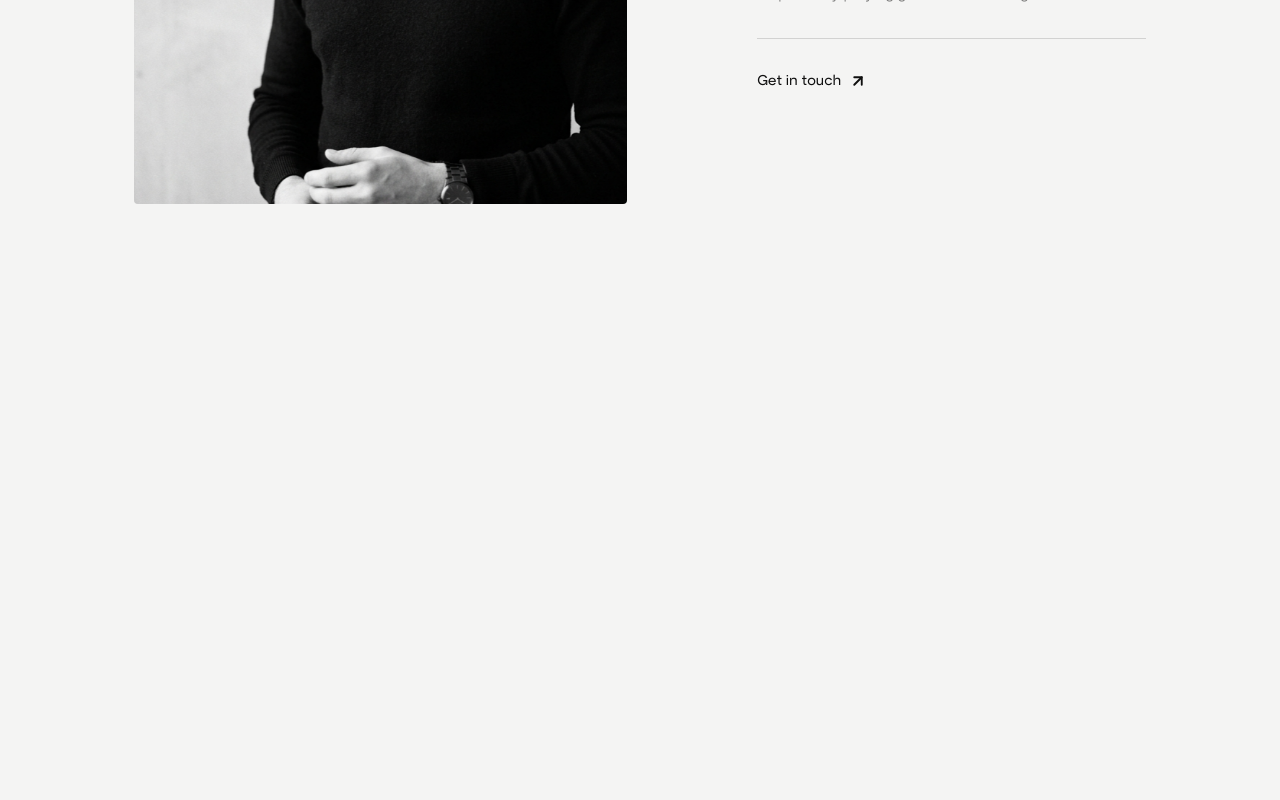
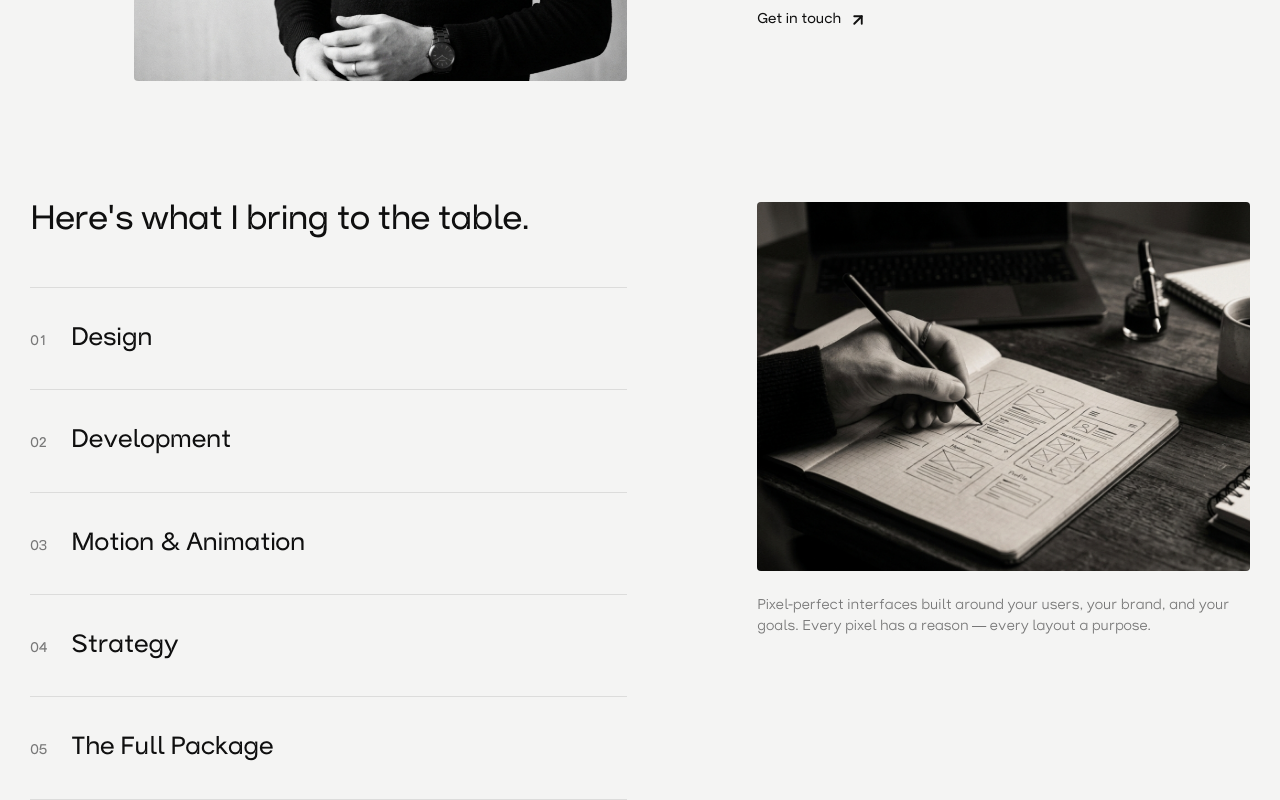
Before and after one commit to Marmik-Soni/marmiksoni-portfolio, a Next.js app: page / in a window 1280 px wide. Shown: the part 1146-1946 px from the top of the page. Before the commit the page ends 1410 px from the top, so only its background shows below. Built offline with nearby package versions, Linux system fonts and the light colour scheme.

Commit message:
feat: assemble Services component and refine Hero/Editorial UI

```diff
--- a/src/app/page.tsx
+++ b/src/app/page.tsx
@@ -1,6 +1,7 @@
 import { Navbar } from "@/components/Navbar/Navbar";
 import { Hero } from "@/components/Hero/Hero";
 import { Editorial } from "@/components/Editorial/Editorial";
+import { Services } from "@/components/Services/Services";
 
 export default function Home() {
   return (
@@ -8,6 +9,7 @@ export default function Home() {
       <Navbar />
       <Hero />
       <Editorial />
+      <Services />
     </div>
   );
 }
--- a/src/components/Editorial/Editorial.module.css
+++ b/src/components/Editorial/Editorial.module.css
@@ -9,7 +9,7 @@
 
 .imageWrapper {
   grid-column: 2 / 7;
-  aspect-ratio: 4 / 5;
+  aspect-ratio: 1 / 1;
   overflow: hidden;
   border-radius: 4px;
 }
@@ -41,12 +41,14 @@
   margin-bottom: 24px;
   font-weight: 500;
   letter-spacing: -0.01em;
+  text-align: justify;
 }
 
 .sub {
   color: var(--soft);
   line-height: 1.5;
   margin-bottom: 32px;
+  text-align: justify;
 }
 
 .divider {
--- a/src/components/Hero/Hero.module.css
+++ b/src/components/Hero/Hero.module.css
@@ -32,12 +32,13 @@
 }
 
 .lede {
-  grid-area: 1 / 10 / 2 / 13;
+  grid-area: 1 / 7 / 2 / 13;
   align-self: end;
-  max-width: 32ch;
   margin-bottom: calc(var(--title) * (var(--lh) * 0.5 - 0.35) - 0.4em);
   margin-top: 0;
-  color: var(--ink);
+  color: var(--soft);
+  font-size: calc(18px + (24px - 18px) * var(--p));
+  line-height: 1.4;
   font-weight: 400;
   text-align: right;
   opacity: 0;
@@ -61,11 +62,10 @@
 
   .lede {
     grid-area: auto;
-    grid-column: 4 / 13;
+    grid-column: 1 / -1;
     margin-top: 40px;
     margin-bottom: 0;
-    max-width: 100%;
-    font-size: 15px;
+    font-size: 16px;
     line-height: 1.5;
     text-align: right;
   }
--- a/src/components/Hero/Hero.tsx
+++ b/src/components/Hero/Hero.tsx
@@ -44,7 +44,9 @@ export function Hero() {
         <div className={styles.wordWrap}><span ref={addToWordsRef}>&amp; Developer</span></div>
       </h1>
       <p className={styles.lede} ref={ledeRef}>
-        Web Designer &amp; Developer designing digital products end-to-end, helping build experiences that work for both users and business goals.
+        Designing and building<br />
+        digital products end-to-end<br />
+        that work for users and business goals.
       </p>
     </main>
   );
--- /dev/null
+++ b/src/components/Services/Services.module.css
@@ -0,0 +1,151 @@
+.services {
+  display: grid;
+  grid-template-columns: repeat(12, 1fr);
+  gap: calc(24px + (48px - 24px) * var(--p));
+  margin-top: calc(var(--m) * 2);
+  margin-bottom: calc(var(--m) * 2);
+}
+
+.content {
+  grid-column: 1 / 7;
+}
+
+.heading {
+  font-size: calc(32px + (48px - 32px) * var(--p));
+  font-weight: 500;
+  letter-spacing: -0.02em;
+  margin-bottom: 48px;
+  line-height: 1.1;
+}
+
+.list {
+  list-style: none;
+  border-top: 1px solid var(--line);
+}
+
+.item {
+  border-bottom: 1px solid var(--line);
+  transition: opacity 0.3s ease;
+}
+
+/* Dimming sibling items on hover using :has() */
+.list:hover:has(.item:hover) .item:not(:hover) {
+  opacity: 0.2;
+}
+
+.itemHeader {
+  padding: 32px 0;
+  display: flex;
+  align-items: baseline;
+  gap: 24px;
+  cursor: pointer;
+}
+
+.num {
+  font-size: 14px;
+  font-weight: 500;
+  color: var(--soft);
+}
+
+.title {
+  font-size: calc(24px + (32px - 24px) * var(--p));
+  font-weight: 500;
+  letter-spacing: -0.01em;
+  margin: 0;
+  transition: transform 0.3s ease;
+}
+
+.item:hover .title {
+  transform: translateX(12px);
+}
+
+/* ── Desktop Previews ──────────────────────────────────────── */
+.previewArea {
+  grid-column: 8 / 13;
+  position: relative;
+}
+
+.previewItem {
+  position: absolute;
+  top: 0;
+  left: 0;
+  width: 100%;
+  opacity: 0;
+  visibility: hidden;
+  transition: opacity 0.4s ease, visibility 0.4s ease;
+}
+
+.previewItem.active {
+  opacity: 1;
+  visibility: visible;
+}
+
+.previewImage {
+  aspect-ratio: 4 / 3;
+  overflow: hidden;
+  border-radius: 4px;
+  margin-bottom: 24px;
+  background: var(--line);
+}
+
+.previewImage img {
+  width: 100%;
+  height: 100%;
+  object-fit: cover;
+  transition: transform 0.6s cubic-bezier(0.2, 0, 0, 1);
+}
+
+.item:hover ~ * .previewImage img,
+.previewItem.active .previewImage img {
+  transform: scale(1.05);
+}
+
+.previewDesc {
+  color: var(--soft);
+  line-height: 1.5;
+}
+
+/* ── Mobile Accordion ──────────────────────────────────────── */
+.mobilePreview {
+  display: none;
+}
+
+@media (max-width: 1024px) {
+  .services {
+    grid-template-columns: 1fr;
+  }
+  .content {
+    grid-column: 1 / -1;
+  }
+  .previewArea {
+    display: none;
+  }
+  .itemHeader {
+    padding: 24px 0;
+  }
+  .title {
+    font-size: 24px;
+  }
+  .item:hover .title {
+    transform: none; /* Disable hover translation on mobile */
+  }
+  .list:hover:has(.item:hover) .item:not(:hover) {
+    opacity: 1; /* Disable dimming on mobile */
+  }
+
+  /* CSS Grid Accordion Trick */
+  .mobilePreview {
+    display: grid;
+    grid-template-rows: 0fr;
+    transition: grid-template-rows 0.4s ease;
+  }
+  .mobilePreviewInner {
+    overflow: hidden;
+  }
+  .mobilePreviewInnerContent {
+    padding-bottom: 32px;
+  }
+  .item.active .mobilePreview {
+    grid-template-rows: 1fr;
+  }
+}
--- /dev/null
+++ b/src/components/Services/Services.tsx
@@ -0,0 +1,102 @@
+'use client';
+
+import { useState } from 'react';
+import styles from './Services.module.css';
+
+const servicesData = [
+  {
+    num: '01',
+    title: 'Design',
+    image: '/images/service-design.jpg',
+    desc: 'Pixel-perfect interfaces built around your users, your brand, and your goals. Every pixel has a reason — every layout a purpose.',
+  },
+  {
+    num: '02',
+    title: 'Development',
+    image: '/images/service-dev.jpg',
+    desc: 'Clean, performant code that brings every detail of your design to life. Fast, accessible, and built to last.',
+  },
+  {
+    num: '03',
+    title: 'Motion & Animation',
+    image: '/images/service-motion.jpg',
+    desc: 'Meaningful motion that brings interfaces to life. From subtle micro-interactions to scroll-driven sequences — every transition is intentional.',
+  },
+  {
+    num: '04',
+    title: 'Strategy',
+    image: '/images/service-strategy.jpg',
+    desc: 'Great design is only effective with the right direction. I help define user journeys, information architecture, and conversion paths that turn visitors into believers.',
+  },
+  {
+    num: '05',
+    title: 'The Full Package',
+    image: '/images/service-package.jpg',
+    desc: 'End-to-end — from the first sketch to a live, polished, launch-ready website. One person who thinks in both design and code.',
+  },
+];
+
+export function Services() {
+  const [activeIndex, setActiveIndex] = useState<number | null>(null);
+  const [hoverIndex, setHoverIndex] = useState<number | null>(0); // Default first item hovered on desktop
+
+  return (
+    <section className={styles.services} id="work">
+      <div className={styles.content}>
+        <h2 className={styles.heading}>Here's what I bring to the table.</h2>
+
+        <ul
+          className={styles.list}
+          onMouseLeave={() => setHoverIndex(0)}
+        >
+          {servicesData.map((service, idx) => {
+            const isMobileActive = activeIndex === idx;
+            return (
+              <li
+                key={service.num}
+                className={`${styles.item} ${isMobileActive ? styles.active : ''}`}
+                onMouseEnter={() => setHoverIndex(idx)}
+              >
+                <div
+                  className={styles.itemHeader}
+                  onClick={() => setActiveIndex(isMobileActive ? null : idx)}
+                >
+                  <span className={styles.num}>{service.num}</span>
+                  <h3 className={styles.title}>{service.title}</h3>
+                </div>
+
+                <div className={styles.mobilePreview}>
+                  <div className={styles.mobilePreviewInner}>
+                    <div className={styles.mobilePreviewInnerContent}>
+                      <div className={styles.previewImage}>
+                        <img src={service.image} alt={service.title} />
+                      </div>
+                      <p className={styles.previewDesc}>{service.desc}</p>
+                    </div>
+                  </div>
+                </div>
+              </li>
+            );
+          })}
+        </ul>
+      </div>
+
+      <div className={styles.previewArea}>
+        {servicesData.map((service, idx) => {
+          const isPreviewActive = hoverIndex === idx;
+          return (
+            <div
+              key={service.num}
+              className={`${styles.previewItem} ${isPreviewActive ? styles.active : ''}`}
+            >
+              <div className={styles.previewImage}>
+                <img src={service.image} alt={service.title} />
+              </div>
+              <p className={styles.previewDesc}>{service.desc}</p>
+            </div>
+          );
+        })}
+      </div>
+    </section>
+  );
+}
```
